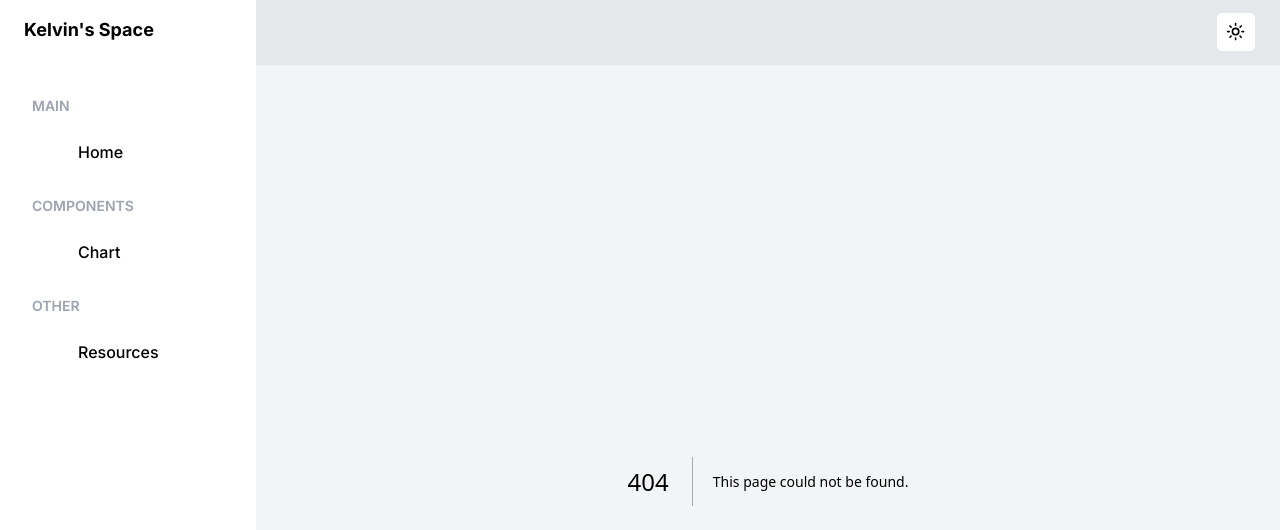
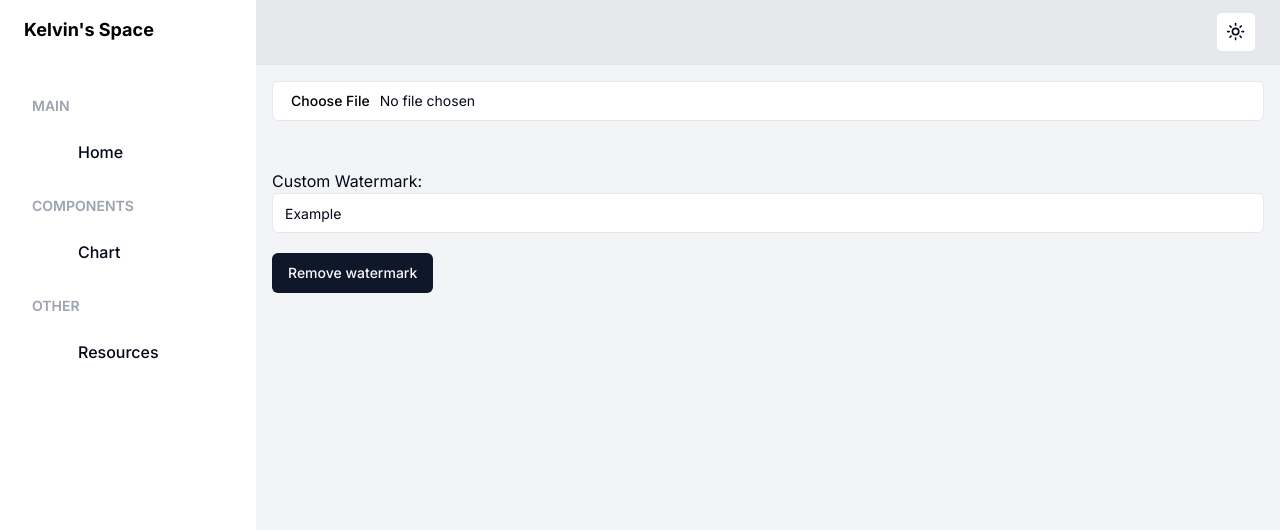
Before and after one commit to KelvinYou/kelvin-space, a Next.js app: page /tool/watermark in a window 1280 px wide. Before the commit this address had no page. Shown: the top 530 px of the page. Built offline with nearby package versions, Linux system fonts and the light colour scheme.

Commit message:
feat: watermark function and input ui

```diff
--- /dev/null
+++ b/src/app/tool/watermark/Watermark.tsx
@@ -0,0 +1,83 @@
+"use client";
+import React, { FC, useEffect, useRef, useState } from 'react';
+import Image from 'next/image';
+import "./watermark.css";
+import { Button } from '@/components/ui/button';
+import { Input } from '@/components/ui/input';
+
+const Watermark: FC = () => {
+  const imgContainerRef = useRef<any>(null);
+  const [watermark, setWatermark] = useState<boolean>(true);
+  const [customWatermark, setCustomWatermark] = useState<string>("Example");
+  const [selectedImage, setSelectedImage] = useState<string | null>(null);
+
+  useEffect(() => {
+    const imgContainerSelector = imgContainerRef.current.querySelector(
+      ".watermarked"
+    );
+
+    console.log("watermark ", watermark);
+
+    if (selectedImage) {
+      if (watermark) {
+        imgContainerSelector.dataset.watermark = (
+          customWatermark + "   "
+        ).repeat(300);
+      } else {
+        imgContainerSelector.dataset.watermark = "";
+      }
+    }
+
+  }, [watermark, selectedImage, customWatermark]);
+
+  const handleImageChange = (e: React.ChangeEvent<HTMLInputElement>) => {
+    const file = e.target.files?.[0];
+    if (file) {
+      const imageUrl = URL.createObjectURL(file);
+      setSelectedImage(imageUrl);
+    }
+  };
+
+  const toggleWatermark = () => {
+    setWatermark(!watermark);
+  };
+
+  const handleCustomWatermarkChange = (e: React.ChangeEvent<HTMLInputElement>) => {
+    setCustomWatermark(e.target.value);
+  };
+
+  return (
+    <div className="App" ref={imgContainerRef}>
+
+      <Input type="file" accept="image/*" onChange={handleImageChange} />
+      <br />
+      <br />
+
+      <div>
+        <label>Custom Watermark: </label>
+        <Input
+          type="text"
+          value={customWatermark}
+          onChange={handleCustomWatermarkChange}
+        />
+      </div>
+
+      {selectedImage && (
+        <div className="watermarked flex items-center justify-center mt-5 w-full" data-watermark={customWatermark}>
+          <Image
+          src={selectedImage}
+          alt="image"
+          width={500}
+          height={500}
+          // layout='fill'
+          // objectFit='contain'
+          />
+        </div>
+      )}
+
+      <Button className="mt-5" onClick={toggleWatermark}>{watermark ? "Remove" : "Add"} {" "}watermark</Button>
+    </div>
+  );
+};
+
+export default Watermark;
--- /dev/null
+++ b/src/app/tool/watermark/page.tsx
@@ -0,0 +1,12 @@
+import React from 'react'
+import Watermark from './Watermark'
+
+const Page = () => {
+  return (
+    <>
+      <Watermark />
+    </>
+  )
+}
+
+export default Page
--- /dev/null
+++ b/src/app/tool/watermark/watermark.css
@@ -0,0 +1,36 @@
+.centered {
+  position: fixed;
+  top: 50%;
+  left: 50%;
+  transform: translate(-50%, -50%);
+}
+
+.watermarked {
+  position: relative;
+  overflow: hidden;
+  max-width: 500px;
+  max-height: 500px;
+  height: auto;
+  /* height: 100%; */
+  width: auto;
+  /* width: 100%; */
+}
+
+
+.watermarked::before {
+  position: absolute;
+  top: -75%;
+  left: -75%;
+
+  display: block;
+  width: 200%;
+  height: 200%;
+
+  transform: rotate(-45deg);
+  content: attr(data-watermark);
+
+  opacity: 0.2;
+  line-height: 3em;
+  letter-spacing: 2px;
+  color: #fff;
+}
--- a/src/assets/SvgIcon.tsx
+++ b/src/assets/SvgIcon.tsx
@@ -1,4 +1,4 @@
-import React from 'react'
+import React, { useEffect } from 'react'
 import { useTheme } from "next-themes"
 import { ThemeMode } from '@/components/theme-provider';
 
--- /dev/null
+++ b/src/components/ui/input.tsx
@@ -0,0 +1,25 @@
+import * as React from "react"
+
+import { cn } from "@/lib/utils"
+
+export interface InputProps
+  extends React.InputHTMLAttributes<HTMLInputElement> {}
+
+const Input = React.forwardRef<HTMLInputElement, InputProps>(
+  ({ className, type, ...props }, ref) => {
+    return (
+      <input
+        type={type}
+        className={cn(
+          "flex h-10 w-full rounded-md border border-input bg-background px-3 py-2 text-sm ring-offset-background file:border-0 file:bg-transparent file:text-sm file:font-medium placeholder:text-muted-foreground focus-visible:outline-none focus-visible:ring-2 focus-visible:ring-ring focus-visible:ring-offset-2 disabled:cursor-not-allowed disabled:opacity-50",
+          className
+        )}
+        ref={ref}
+        {...props}
+      />
+    )
+  }
+)
+Input.displayName = "Input"
+
+export { Input }
```
